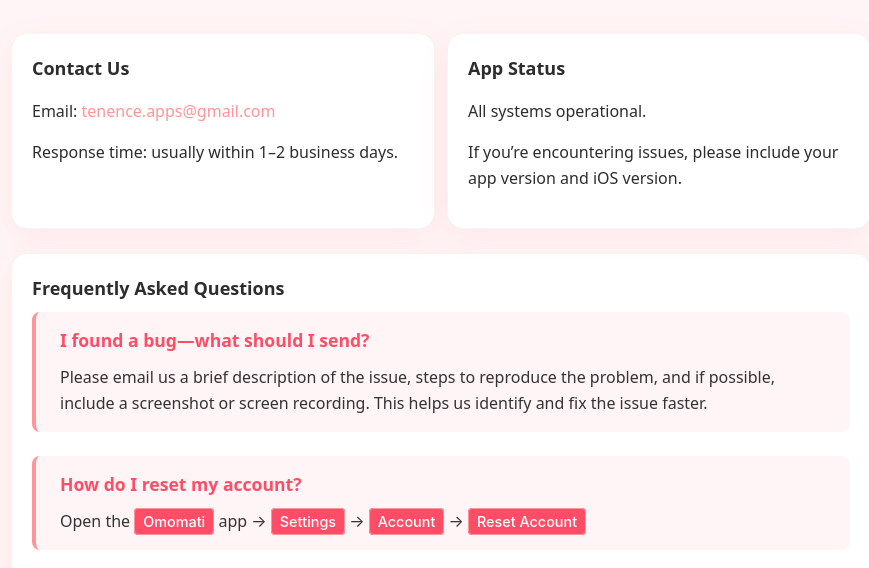
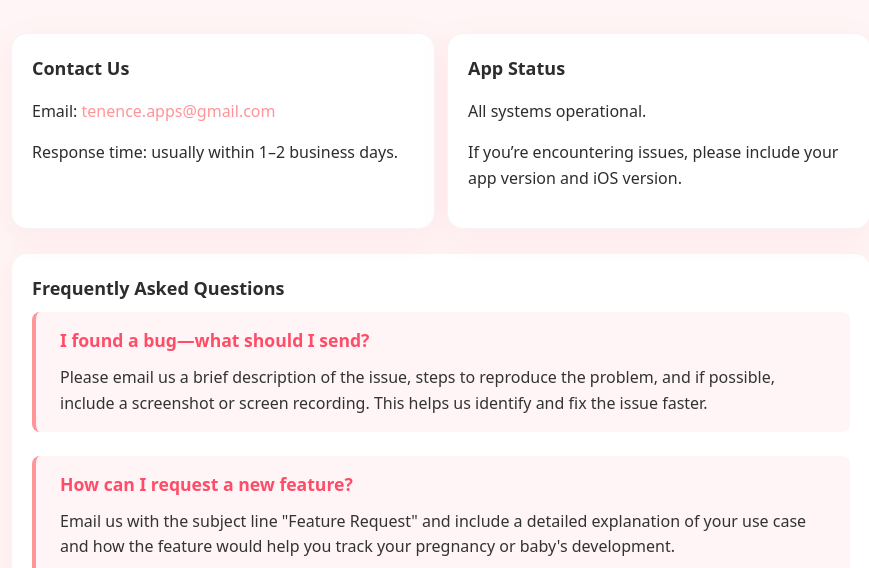
Before and after one commit to wodoo/omomati-page, a plain HTML site: page index.html in a window 1280 px wide. Shown: the part 195-763 px from the top of the page, without its empty margins (199-1068 px from the left). Drawn offline with Linux system fonts and the light colour scheme.

Commit message:
removed reset account faq item

```diff
--- a/index.html
+++ b/index.html
@@ -165,16 +165,6 @@
     </div>
 
     <div class="faq-item">
-      <h3 class="faq-question">How do I reset my account?</h3>
-      <p class="faq-answer">
-        Open the <span class="kbd">Omomati</span> app →
-        <span class="kbd">Settings</span> →
-        <span class="kbd">Account</span> →
-        <span class="kbd">Reset Account</span>
-      </p>
-    </div>
-
-    <div class="faq-item">
       <h3 class="faq-question">How can I request a new feature?</h3>
       <p class="faq-answer">
         Email us with the subject line "Feature Request" and include a detailed
```
